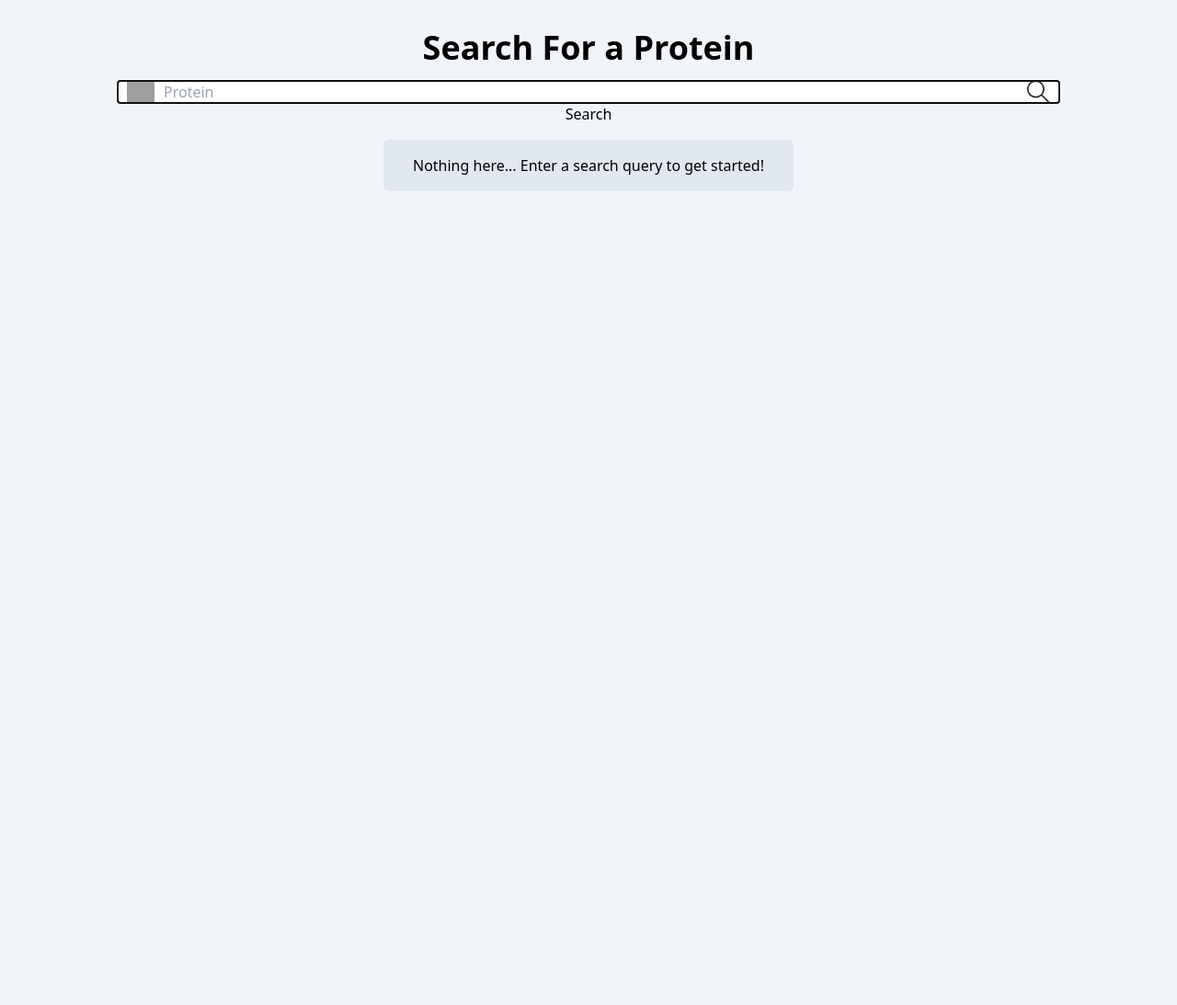
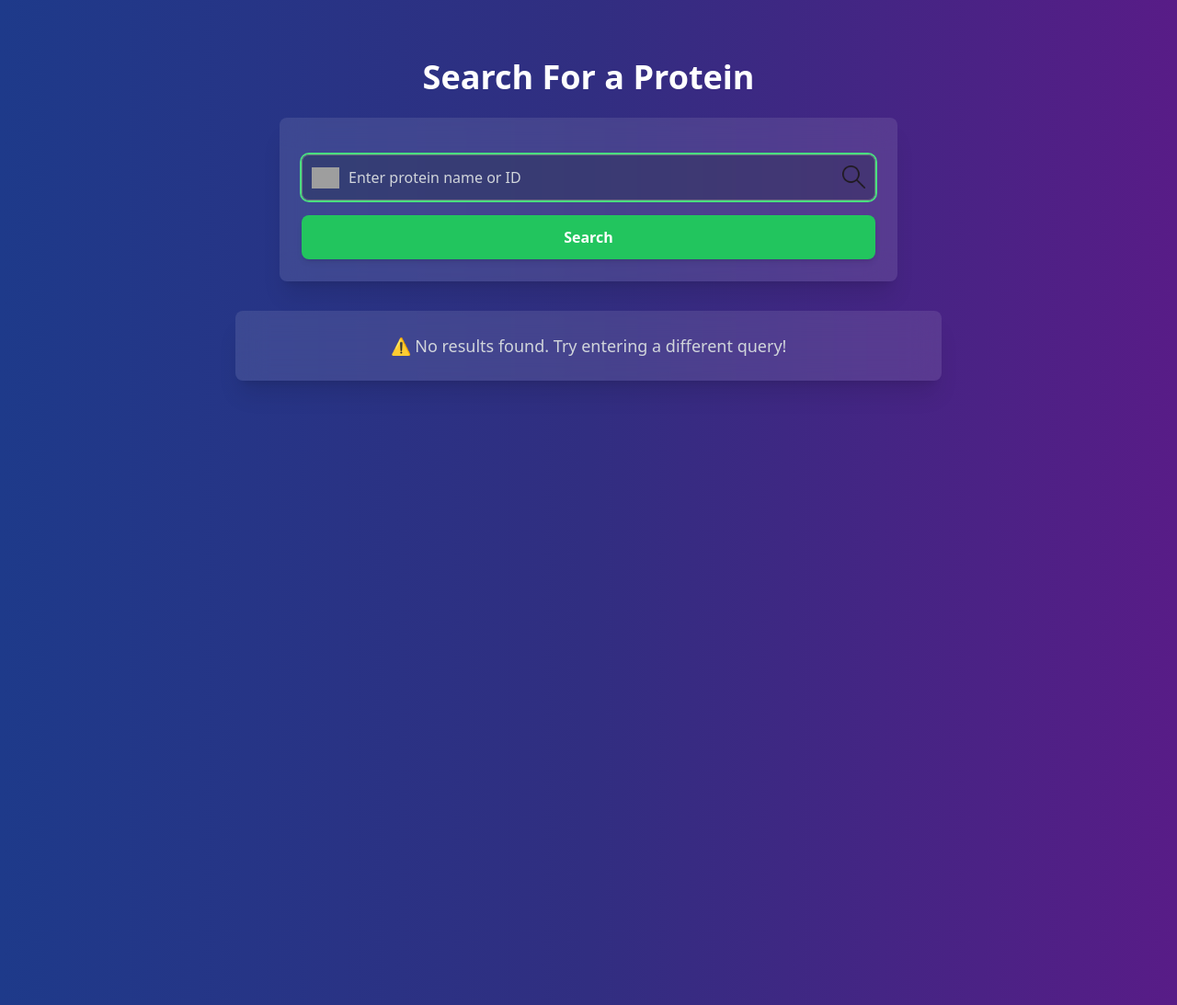
Before and after one commit to NotFish232/HackTJ-2025, a Django app: page /protein_search in a window 1280 px wide. Shown: the part 193-1286 px from the top of the page at 92% size. Run offline with Django 5.2, Linux system fonts and the light colour scheme; parts of the project's set-up code (start-up, migrations or seed data) failed here and were passed over; some libraries are stand-ins or nearby versions; grey boxes are pictures that could not be loaded.

Commit message:
frontend

```diff
--- a/website/templates/home.html
+++ b/website/templates/home.html
@@ -41,7 +41,7 @@ Home
         <div class="max-w-5xl mx-auto text-center">
             <h2 class="text-3xl md:text-4xl font-bold mb-8">How QuantumFold Works</h2>
             <p class="text-lg md:text-xl mb-4 opacity-80">
-                QuantumFold utilizes Variational Quantum Eigensolvers to simulate the interactions between different amino acids and accurately construct the resultant protein fold based on these fundamentally quantum-mechnical relations
+                QuantumFold utilizes Variational Quantum Eigensolvers to simulate the interactions between different amino acids and accurately construct the resultant protein fold based on these fundamentally-mechanical interactions
             </p>
         </div>
     </section>
--- a/website/templates/protein_search.html
+++ b/website/templates/protein_search.html
@@ -10,64 +10,67 @@ Protein Search
 {% endblock %}
 
 {% block body %}
-<div class="flex items-center justify-center flex-col">
-    <h1 class="mt-8 mb-4 text-4xl font-semibold">Search For a Protein</h1>
-    <form class="mb-4 w-full flex flex-col items-center" action="" method="get">
-        <input class="w-[80%] border-0" type="text" name="search" id="search" class="form-control" placeholder="Protein"
-            required autofocus value="{{ protein }}">
+<div class="min-h-screen flex flex-col items-center justify-start bg-gradient-to-r from-blue-900 via-indigo-900 to-purple-900 text-white py-16 px-6">
 
-        <input type="submit" class="btn btn-lg btn-success btn-block" id="search-button" value="Search">
+    <h1 class="text-4xl font-bold text-center mb-6">Search For a Protein</h1>
+
+    <form class="w-full max-w-2xl bg-white bg-opacity-10 backdrop-blur-lg shadow-xl rounded-lg p-6 flex flex-col items-center space-y-4"
+          action="" method="get" onsubmit="showLoading()">
+        {% csrf_token %}
+        <input type="text" name="search" id="search"
+               class="w-full px-4 py-3 rounded-lg bg-gray-800 bg-opacity-30 border border-gray-500 focus:ring-2 focus:ring-green-400 focus:outline-none text-white placeholder-gray-300"
+               placeholder="Enter protein name or ID" required autofocus value="{{ request.GET.search }}">
+
+        <button type="submit" id="search-button"
+                class="w-full bg-green-500 hover:bg-green-600 text-white font-semibold py-3 rounded-lg shadow-md transition-all duration-300 transform hover:scale-105 flex items-center justify-center">
+            <span id="search-text">Search</span>
+            <div id="loading-spinner" class="ml-2 w-5 h-5 border-2 border-t-transparent border-white rounded-full animate-spin hidden"></div>
+        </button>
     </form>
 
-    <div class="bg-slate-200 px-8 py-4 mb-3 rounded-md">
+    <div class="w-full max-w-3xl bg-white bg-opacity-10 backdrop-blur-lg shadow-xl rounded-lg p-6 mt-8"
+         data-aos="fade-up" data-aos-delay="200">
         {% if proteins %}
         {% for protein in proteins %}
-        <div class="flex flex-row mb-3 space-x-4">
+        <div class="flex flex-row items-center justify-between bg-gray-800 bg-opacity-50 p-4 rounded-lg shadow-md mb-4">
             <div>
-                {{ forloop.counter }})
+                <p class="text-lg font-semibold">🔬 Name: <span class="font-normal">{{ protein.name }}</span></p>
+                <p class="text-lg font-semibold">🆔 ID: <span class="font-normal">{{ protein.uniprot_accession }}</span></p>
             </div>
-            <div class="flex flex-col">
-                <div class="flex flex-row">
-                    <div>
-                        Name:&nbsp;
-                    </div>
-                    <div>{{ protein.name }}</div>
-                </div>
-                <div class="flex flex-row">
-                    <div>
-                        ID:&nbsp;
-                    </div>
-                    <div>
-                        {{ protein.uniprot_accession }}
-                    </div>
-                </div>
-            </div>
-            <div class="flex-grow"></div>
-            <div class="hover:scale-110 transition-all text-lg text-theme-medium">
-                <a href="{% url 'visualize_folding' protein.uniprot_accession %}" target="_blank">
+            <div class="flex space-x-4 mt-3">
+                <a href="{% url 'visualize_folding' protein.uniprot_accession %}" target="_blank"
+                   class="px-4 py-2 bg-blue-500 hover:bg-blue-600 text-white rounded-lg transition-transform transform hover:scale-105">
                     AlphaFold
                 </a>
-            </div>
-            <div class="hover:scale-110 transition-all text-lg text-theme-medium">
-                <a href="{% url 'protein_folding' protein.uniprot_accession %}" target="_blank">
+                <a href="{% url 'protein_folding' protein.uniprot_accession %}" target="_blank"
+                   class="px-4 py-2 bg-green-500 hover:bg-green-600 text-white rounded-lg transition-transform transform hover:scale-105">
                     QuantumFold
                 </a>
             </div>
         </div>
         {% endfor %}
         {% else %}
-        <div>
-            <div>
-                Nothing here...
-                Enter a search query to get started!
-            </div>
+        <div class="text-center text-lg text-gray-300">
+            <p>⚠️ No results found. Try entering a different query!</p>
         </div>
         {% endif %}
     </div>
 
 </div>
-
 {% endblock %}
 
 {% block js %}
+<script src="https://cdn.jsdelivr.net/npm/aos@2.3.4/dist/aos.js"></script>
+<script>
+    AOS.init({
+        duration: 800,
+        easing: 'ease-out',
+        once: true,
+    });
+
+    function showLoading() {
+        document.getElementById("search-text").textContent = "Searching...";
+        document.getElementById("loading-spinner").classList.remove("hidden");
+    }
+</script>
 {% endblock %}
```
Also changed, not shown: website/templates/login.html (+45 -17 lines), website/db.sqlite3, website/templates/personalized_compare.html (deleted).
